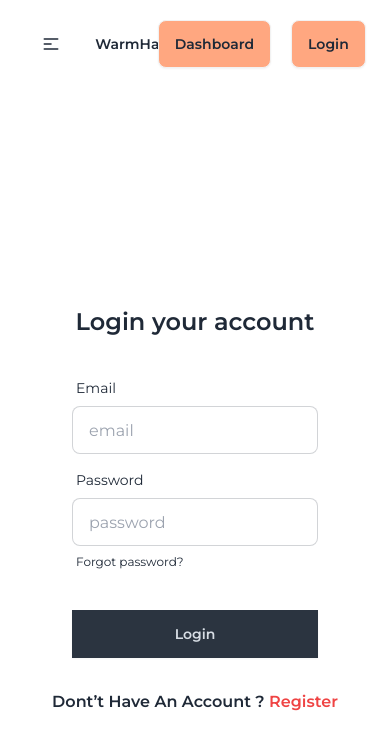
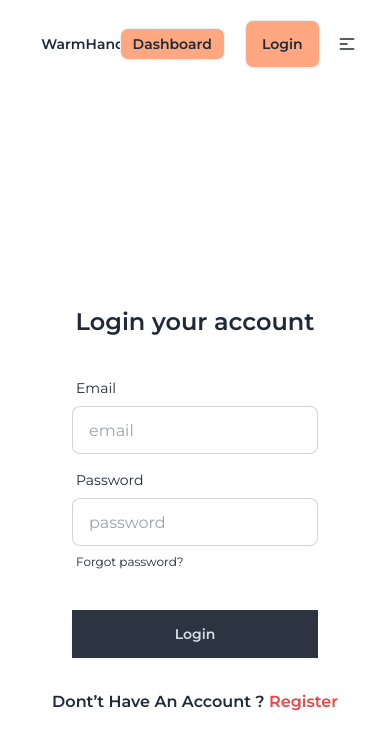
Before and after one commit to Phanthom-Mekat/Warmhand-Donate-Cloth-09, a React (Vite) app: page /auth/login in a window 390 px wide. Shown: the top 750 px of the page. Built offline with nearby package versions, Linux system fonts and the light colour scheme; no server answers.

Commit message:
logout btn integrated

```diff
--- a/src/components/Navbar.jsx
+++ b/src/components/Navbar.jsx
@@ -18,6 +18,38 @@ const Navbar = () => {
         <>
             <div className="navbar w-full md:w-11/12 mx-auto bg-none">
                 <div className="navbar-start">
+
+                    <a className="btn btn-ghost text-sm md:text-xl">WarmHands</a>
+                    {/* <img src="./logo.gif" alt="" className="w-16 h-16" /> */}
+                </div>
+                <div className="navbar-center hidden lg:flex">
+                    <ul className="menu menu-horizontal px-1">
+                        {links}
+                    </ul>
+                </div>
+                <div className="navbar-end">
+                    <Link to="/dashboard" className="btn mr-5 btn-sm bg-secondary">Dashboard</Link>
+                    {
+                        user ? (
+                            <div className="dropdown z-10 flex items-center dropdown-end">
+                                <label tabIndex={0} className="btn btn-ghost btn-circle avatar" role="button">
+                                    <div className="w-10 rounded-full">
+                                        <img
+                                            src={user?.photoURL || "https://via.placeholder.com/150"}
+                                            alt="User Avatar"
+                                        />
+                                    </div>
+                                </label>
+                                <button className="btn btn-sm bg-primary" onClick={handleLogout}>Logout</button>
+
+                            </div>
+                        ) : (
+                            <Link to="/auth/login" className="btn bg-secondary ">
+                                Login
+                            </Link>
+                        )
+                    }
+                </div>
                 <div className="dropdown">
                     <div tabIndex={0} role="button" className="btn btn-ghost lg:hidden">
                         <svg
@@ -35,28 +67,9 @@ const Navbar = () => {
                     </div>
                     <ul
                         tabIndex={0}
-                            className="menu menu-sm dropdown-content bg-base-100 rounded-box z-[1] mt-3 w-52 p-2 shadow">
+                        className="menu menu-sm dropdown-content bg-base-100 rounded-box z-[50] mt-3 -left-24 p-2 shadow">
                         {links}
                     </ul>
-                    </div>
-                    <a className="btn btn-ghost md:text-xl">WarmHands</a>
-                    {/* <img src="./logo.gif" alt="" className="w-16 h-16" /> */}
-                </div>
-                <div className="navbar-center hidden lg:flex">
-                    <ul className="menu menu-horizontal px-1">
-                        {links}
-                    </ul>
-                </div>
-                <div className="navbar-end">
-                    <Link to="/dashboard" className="btn mr-5 bg-secondary">Dashboard</Link>
-                    {
-                        user ? (
-                            <button onClick={handleLogout} className="btn bg-secondary">Logout</button>
-                        ) : (
-                            <Link to="/auth/login" className="btn bg-secondary">Login</Link>
-                        )
-                    }
-
                 </div>
             </div>
         </>
```
Lines whose indentation alone changed are shown as unchanged.
